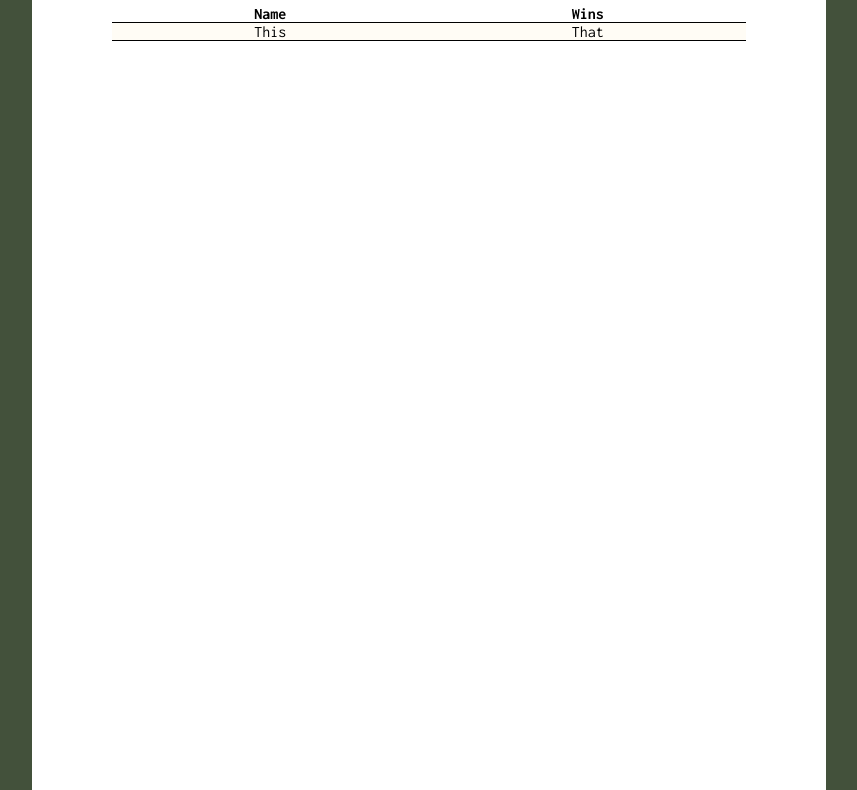
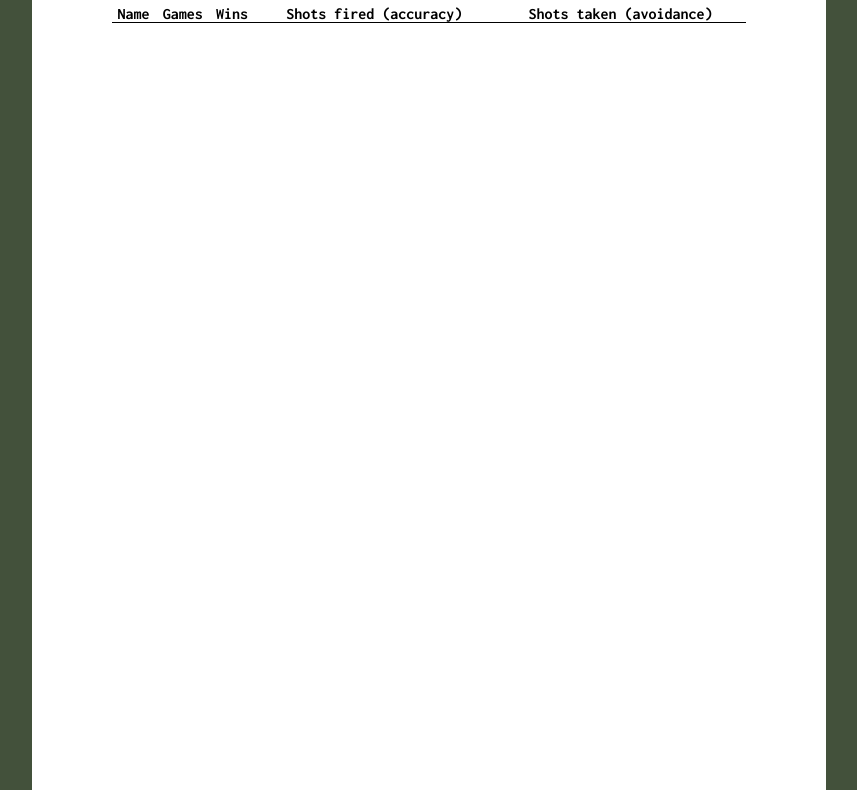
Before and after one commit to esoadamo/Battleships-JS-Server, a website: page stats/stats.html in a window 1280 px wide. Shown: the part 127-917 px from the top of the page, without its empty margins (211-1068 px from the left). Drawn offline with Linux system fonts and the light colour scheme; no server answers.

Commit message:
prepaint stats headers

```diff
--- a/stats/stats.html
+++ b/stats/stats.html
@@ -11,14 +11,6 @@
     <h1>BattleShips - results</h1>
     <table>
       <tbody id="tbody">
-        <tr>
-          <th>Name</th>
-          <th>Wins</th>
-        </tr>
-        <tr>
-          <td>This</td>
-          <td>That</td>
-        </tr>
       </tbody>
     </table>
   </div>
@@ -101,6 +93,7 @@
       xmlHttp.send(null);
     }
 
+    paintTable({});
     fetchData();
     setInterval(fetchData, refreshSeconds * 1000);
   </script>
```
